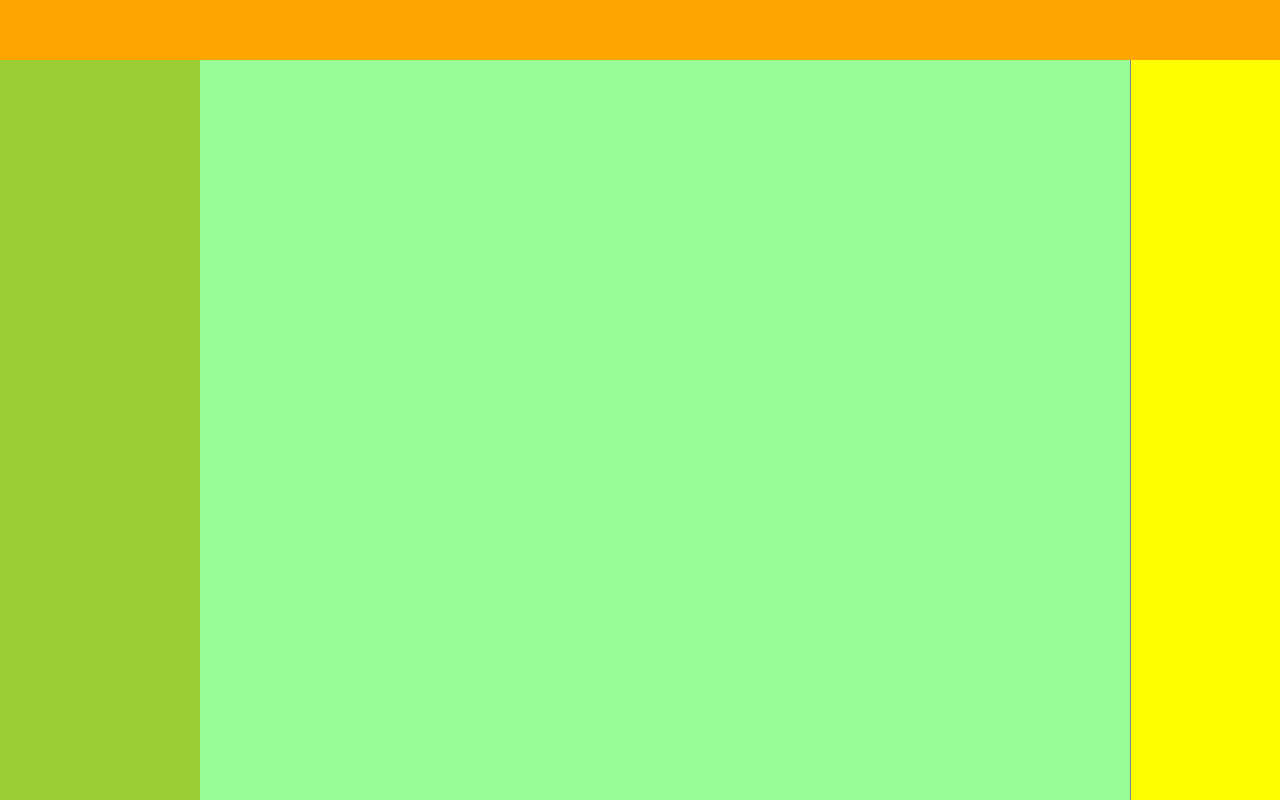
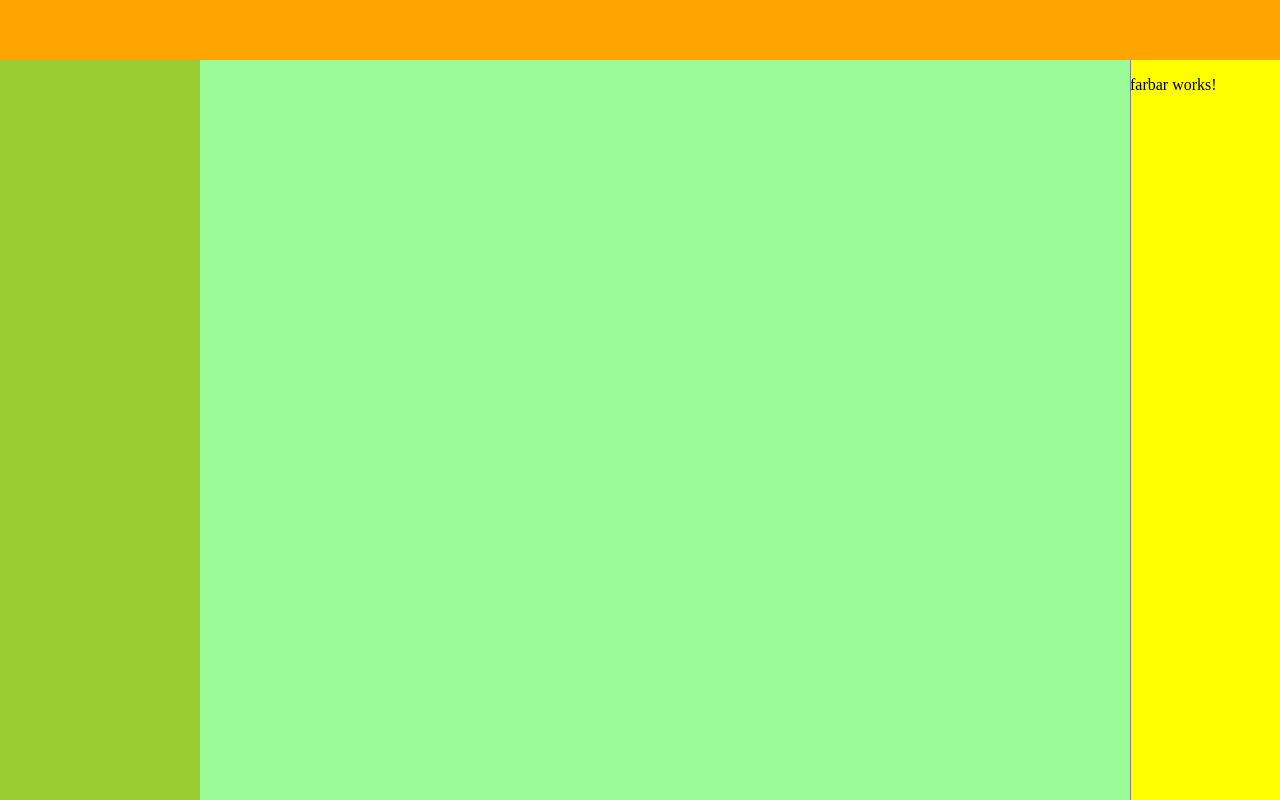
Before and after one commit to Moshezauros/Farbar, an Angular app: page / in a window 1280 px wide. Built offline with nearby package versions, Linux system fonts and the light colour scheme.

Commit message:
with some refinement

```diff
--- a/src/app/farbar/farbar.component.html
+++ b/src/app/farbar/farbar.component.html
@@ -1,6 +1,6 @@
-<div class="expander" (mousedown)="startResize($event)">
-    <div class="shawdow-expander" *ngIf="showShadowVertical" [ngStyle]="{ 'right.px': shadowRight}"></div>
-</div>
 <div class="farbar-container" [ngStyle]="{'width.px': width}">
     <p>farbar works!</p>
+    <div class="expander" (mousedown)="startResize($event)">
+        <div class="shawdow-expander" *ngIf="showShadowVertical" [ngStyle]="{ 'right.px': shadowRight}"></div>
+    </div>
 </div>
--- a/src/app/farbar/farbar.component.less
+++ b/src/app/farbar/farbar.component.less
@@ -1,13 +1,22 @@
+.farbar-container {
+    position: relative;
+    display: flex;
+    flex-direction: row;
+    height: 100%;
+    min-width: 20px;
+}
+
 .expander {
     height: 100%;
     width: 6px;
     border-left: 1px solid gray;
-    position: relative;
+    position: absolute;
 
     &:hover {
         cursor: ew-resize;
         border-left: 2px solid black;
     }
+
     .shawdow-expander {
         position: absolute;
         top: 0;
@@ -15,10 +24,19 @@
         height: 100%;
         z-index: 1;
         background: darkgray;
+
+
+        &::after {
+            position: absolute;
+            content: '';
+            width: 10px;
+            right: 0;
+            cursor: ew-resize;
+            height: 100%;
+
+            &:hover {
+                cursor: ew-resize;
+            }
+        }
     }
 }
-
-// .farbar-container {
-//     position: relative;
-
-// }
--- a/src/app/farbar/farbar.component.ts
+++ b/src/app/farbar/farbar.component.ts
@@ -28,22 +28,16 @@ export class FarbarComponent implements OnInit {
 
   startResize($event: MouseEvent): void {
     $event.preventDefault();
-    console.log("mousedown clicked");
-    console.log(`current width: ${$event.clientX}`);
     this.sidebarBorderStartPosition = $event.clientX;
+    // the width of the expander element
+    this.shadowRight = 6;
 
 
-    // if (this.resizeSubscription && !this.resizeSubscription.closed) {
-    //   return;
-    // }
     this.resizeSubscription = this.resizeObservable
       .subscribe(res => this.setNewWidth(res as MouseEvent));
-    // need to listen to two events - one for mouse up, to stop resizing and set new width,
-    // and the second to update the poistion of the "shadow" vertical line
     this.mouseMoveSubscription = this.mouseMovementObservable
       .subscribe(($mouseMove) => this.shadowVertical($mouseMove as MouseEvent));
     this.showShadowVertical = true;
-    this.shadowRight = 0;
   }
 
   setNewWidth($event: MouseEvent): void {
```
